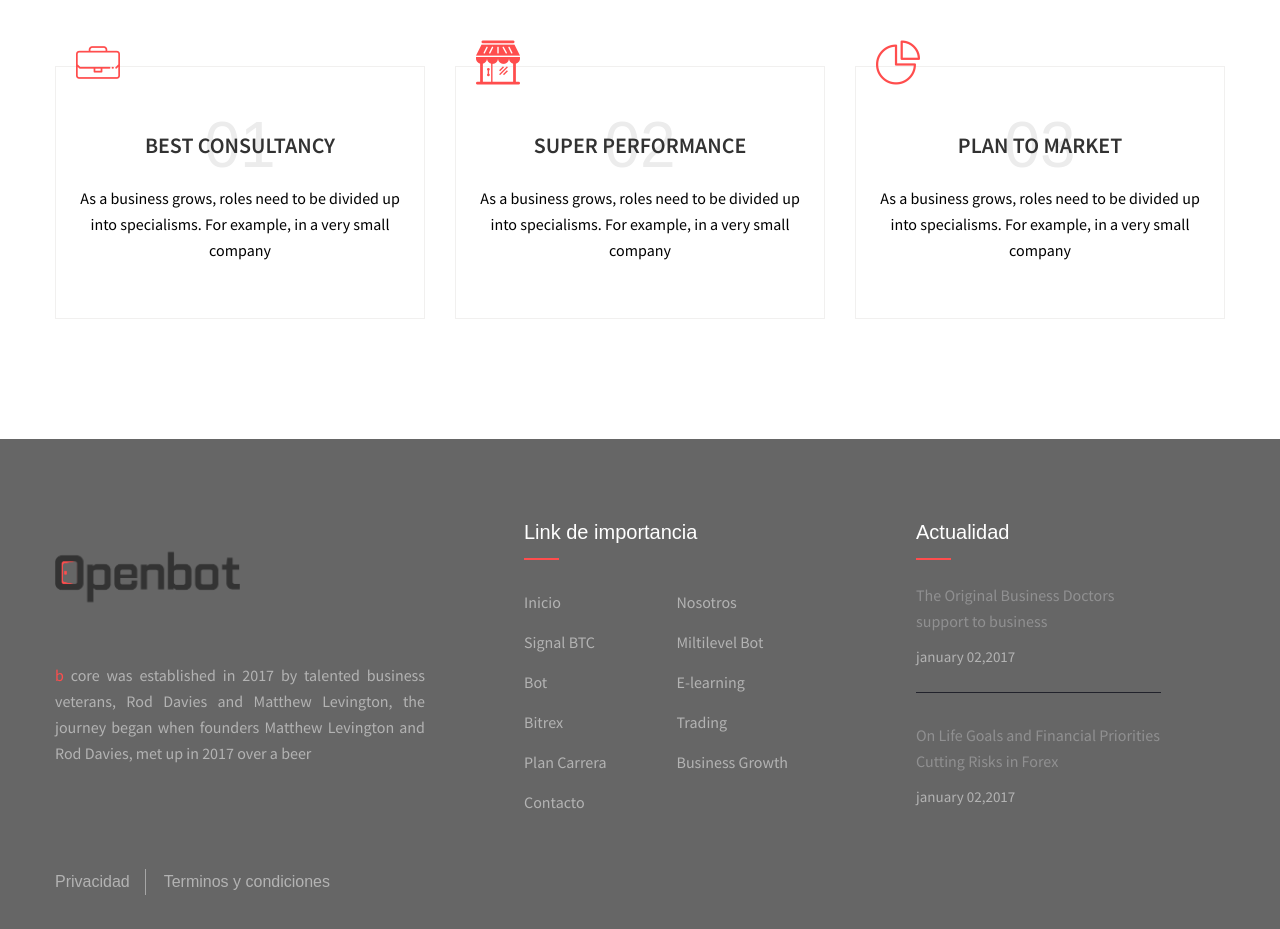
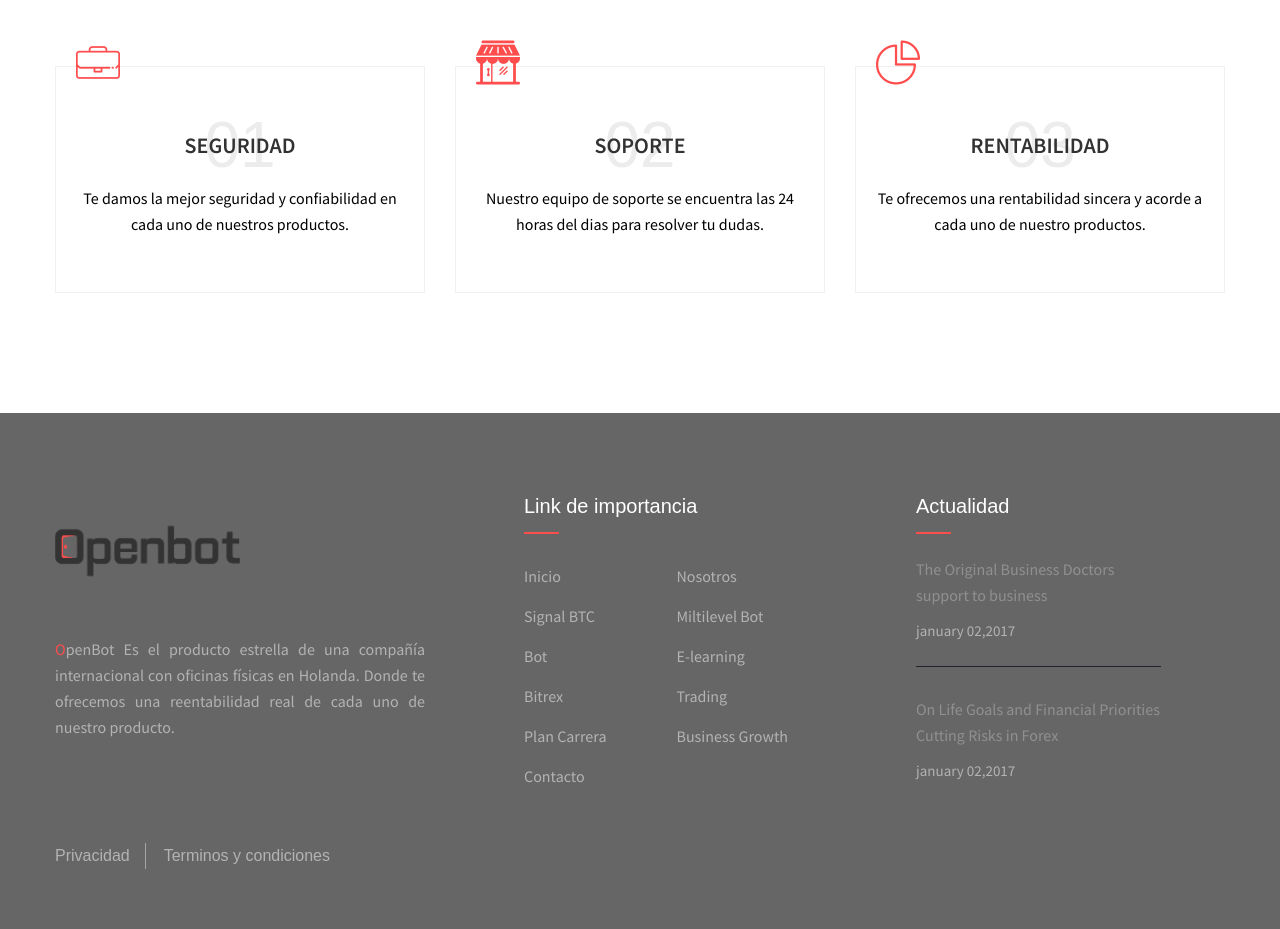
Before and after one commit to joseferrer1090/openbot, a React (Create React App) app: page /#/ in a window 1280 px wide. Shown: the part 1540-2469 px from the top of the page. Built offline with nearby package versions, Linux system fonts and the light colour scheme; some icons are missing; a web font is replaced by a local one.

Commit message:
Cambios en los texto de la pagina principal.

```diff
--- a/src/Components/Principal/principal.js
+++ b/src/Components/Principal/principal.js
@@ -48,25 +48,25 @@ class Principal extends Component{
                                 <div className="col-md-4 col-sm-4 col-xs-12">
                                     <div className="popular-single-content">
                                         <div className="icon"> <i className="flaticon-travel" aria-hidden="true"></i> </div>
-                                        <h3> <a  className> BEST CONSULTANCY</a></h3>
+                                        <h3> <a  className> SEGURIDAD </a></h3>
                                         <span className="font_fix"> 01</span>
-                                        <h6>As a business grows, roles need to be divided up into specialisms. For example, in a very small company</h6>
+                                        <h6>Te damos la mejor seguridad y confiabilidad en cada uno de nuestros productos.</h6>
                                     </div>
                                 </div>
                                 <div className="col-md-4 col-sm-4 col-xs-12">
                                     <div className="popular-single-content">
                                     <div className="icon"><i className="flaticon-symbol" aria-hidden="true" /></div>
-                                        <h3><a  className>Super Performance</a></h3>
+                                        <h3><a  className> SOPORTE </a></h3>
                                         <span className="font_fix">02</span>
-                                        <h6>As a business grows, roles need to be divided up into specialisms. For example, in a very small company</h6>
+                                        <h6>Nuestro equipo de soporte se encuentra las 24 horas del dias para resolver tu dudas.</h6>
                                     </div>
                                 </div>
                                 <div className="col-md-4 col-sm-4 col-xs-12">
                                     <div className="popular-single-content">
                                     <div className="icon"><i className="flaticon-pie-chart" aria-hidden="true" /></div>
-                                        <h3><a className>Plan to Market</a></h3>
+                                        <h3><a className> RENTABILIDAD </a></h3>
                                         <span className="font_fix">03</span>
-                                        <h6>As a business grows, roles need to be divided up into specialisms. For example, in a very small company</h6>
+                                        <h6> Te ofrecemos una rentabilidad sincera y acorde a cada uno de nuestro productos. </h6>
                                     </div>
                                 </div>
                             </div>
--- a/src/Layouts/footer.js
+++ b/src/Layouts/footer.js
@@ -13,7 +13,9 @@ class Footer extends Component {
                             <div className="col-md-4 col-sm-4 col-xs-12">
                                 <div className="footer-logo">
                                     <div className="logo"><a href="/"><img src={LogOpenBot} alt="Logo" style={{width:'50%'}} /></a></div>
-                                    <h6 className="text-justify">b core was established in 2017 by talented business veterans, Rod Davies and Matthew Levington, the journey began when founders Matthew Levington and Rod Davies, met up in 2017 over a beer</h6>
+                                    <h6 className="text-justify">OpenBot Es el producto estrella de una compañía internacional con oficinas físicas en Holanda.
+                                        Donde te ofrecemos una reentabilidad real de cada uno de nuestro producto.
+                                    </h6>
                                     <ul className="footer-icon">
                                         <li><a href="#" className="round-border hvr-shutter-out-horizontal-three"><i className="fa fa-facebook" aria-hidden="true" /></a></li>
                                         <li><a href="#" className="round-border hvr-shutter-out-horizontal-three"><i className="fa fa-linkedin" aria-hidden="true" /></a></li>
```
